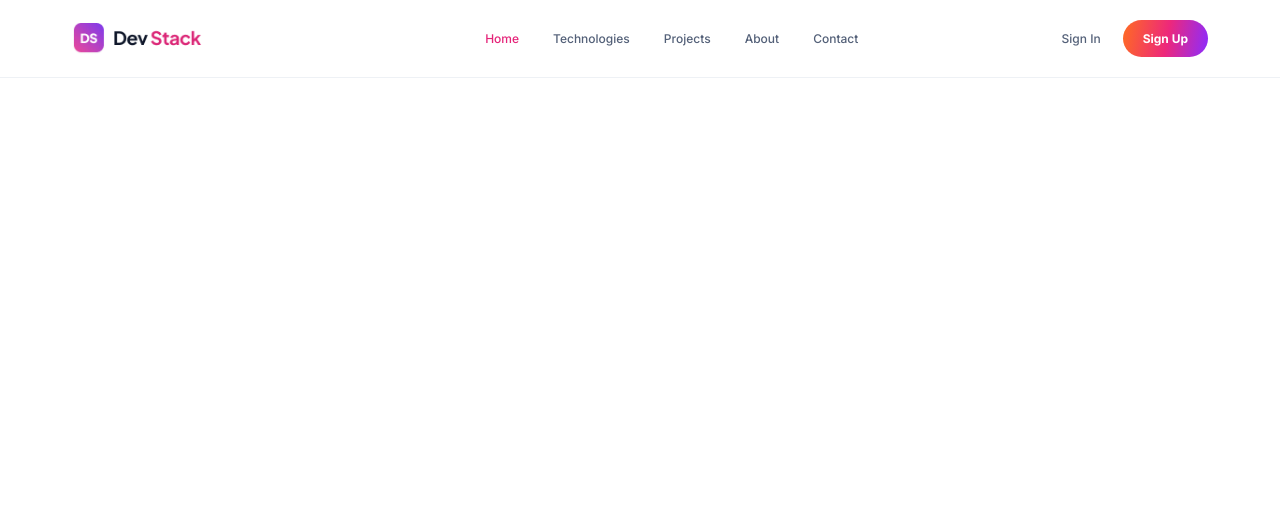
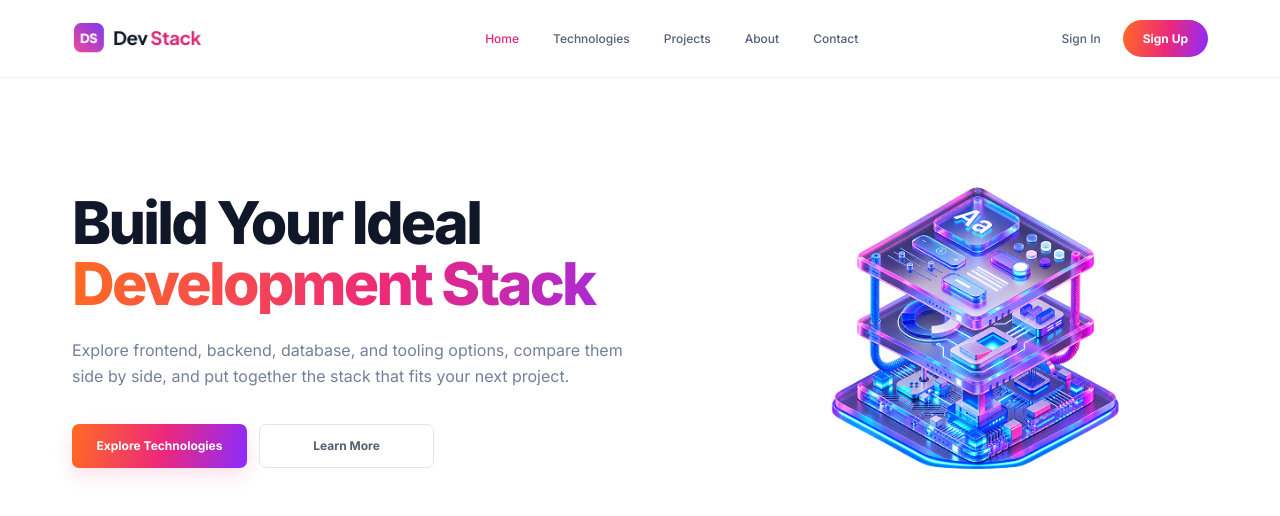
Before and after one commit to majedul45/DevStack-React-A05, a React (Vite) app: page / in a window 1280 px wide. Shown: the top 516 px of the page. Built offline with nearby package versions, Linux system fonts and the light colour scheme.

Commit message:
add hero section

```diff
--- a/src/App.css
+++ b/src/App.css
@@ -1,3 +1,4 @@
+
 .container {
   width: min(1136px, calc(100% - 48px));
   margin-inline: auto;
@@ -93,6 +94,140 @@
 
 .mobile-menu.open span:nth-child(3) {
   transform: translateY(-6px) rotate(-45deg);
+}
+
+.hero {
+  min-height: 500px;
+  display: grid;
+  grid-template-columns: 1.15fr .85fr;
+  align-items: center;
+  gap: 40px;
+  padding-top: 0px;
+}
+
+.hero-art {
+  display: flex;
+  align-items: center;
+  justify-content: center;
+}
+
+.hero-art img {
+  width: 100%;
+  max-width: 500px;
+  height: auto;
+  display: block;
+}
+
+.hero-copy {
+  padding-top: 5px;
+}
+
+.hero h1 {
+  max-width: 620px;
+  margin: 0 0 23px;
+  font-size: clamp(42px, 4.7vw, 59px);
+  line-height: 1.02;
+  letter-spacing: -2.7px;
+  font-weight: 800;
+}
+
+.hero h1 span {
+  display: block;
+  background: var(--brand-gradient);
+  background-clip: text;
+  -webkit-background-clip: text;
+  color: transparent;
+}
+
+.hero p {
+  max-width: 560px;
+  margin: 0;
+  color: var(--muted);
+  font-size: 16px;
+  line-height: 1.65;
+}
+
+.hero-actions {
+  display: flex;
+  gap: 12px;
+  margin-top: 34px;
+}
+
+.btn {
+  display: inline-flex;
+  justify-content: center;
+  align-items: center;
+  min-width: 175px;
+  height: 44px;
+  border-radius: 7px;
+  font-size: 12px;
+  font-weight: 700;
+}
+
+.btn-primary {
+  color: #fff;
+  background: var(--brand-gradient);
+  box-shadow: 0 7px 18px rgba(231, 48, 121, .15);
+}
+
+.btn-secondary {
+  border: 1px solid #e2e6ed;
+  color: #556075;
+  background: #fff;
+}
+
+
+.circuit {
+  position: absolute;
+  height: 4px;
+  border-radius: 99px;
+  background: #31d9ff;
+  box-shadow: 0 0 9px #31d9ff;
+  transform: rotate(-28deg);
+  z-index: 5;
+}
+
+.c1 {
+  width: 90px;
+  top: 82px;
+  left: 22px;
+}
+
+.c2 {
+  width: 75px;
+  top: 164px;
+  right: 7px;
+}
+
+.c3 {
+  width: 62px;
+  top: 205px;
+  left: 55px;
+}
+
+.glow-dot {
+  position: absolute;
+  width: 9px;
+  height: 9px;
+  border-radius: 50%;
+  background: #ff35bc;
+  box-shadow: 0 0 12px #ff35bc;
+  z-index: 6;
+}
+
+.d1 {
+  top: 65px;
+  right: 32px;
+}
+
+.d2 {
+  top: 166px;
+  left: 26px;
+}
+
+.d3 {
+  top: 216px;
+  right: 50px;
 }
 
 @media (max-width:1050px) {
--- a/src/App.jsx
+++ b/src/App.jsx
@@ -1,10 +1,11 @@
 import Navbar from "./components/Navbar";
+import Hero from "./components/Hero";
 
 export default function App() {
   return (
     <div className="app">
       <Navbar />
-      <main />
+      <main><Hero /></main>
     </div>
   );
 }
--- /dev/null
+++ b/src/components/Hero.jsx
@@ -0,0 +1,35 @@
+
+import stackImage from "../assets/banner-stack.png";
+
+export default function Hero() {
+  return (
+    <section id="home" className="hero container">
+      <div className="hero-copy">
+        <h1>
+          Build Your Ideal
+          <span>Development Stack</span>
+        </h1>
+
+        <p>
+          Explore frontend, backend, database, and tooling options, compare
+          them side by side, and put together the stack that fits your next
+          project.
+        </p>
+
+        <div className="hero-actions">
+          <a className="btn btn-primary" href="#technologies">
+            Explore Technologies
+          </a>
+
+          <a className="btn btn-secondary" href="#about">
+            Learn More
+          </a>
+        </div>
+      </div>
+
+      <div className="hero-art" aria-hidden="true">
+        <img src={stackImage} alt="" />
+      </div>
+    </section>
+  );
+}
```
Also changed, not shown: src/main.jsx (line endings or trailing spaces).
